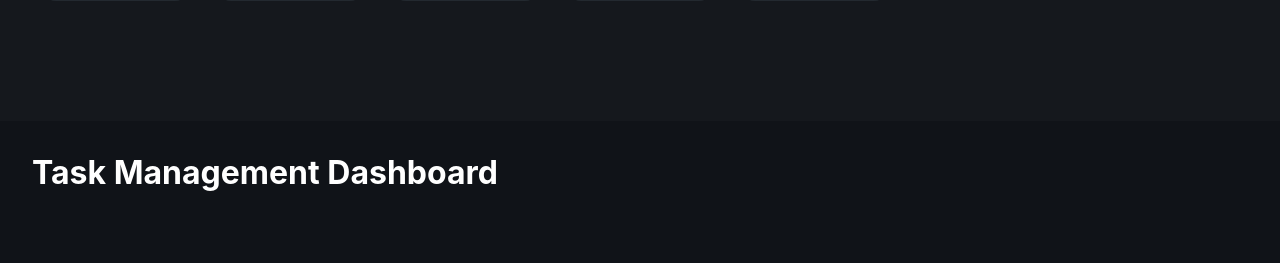
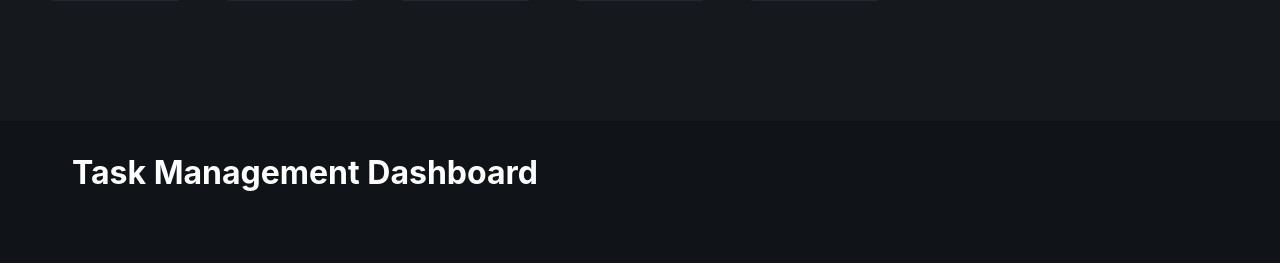
Before and after one commit to AmarJeetSharma6802/taskFronted, a React (Vite) app: page /dashboard in a window 1280 px wide. Shown: the part 1789-2052 px from the top of the page. Built offline with nearby package versions, Linux system fonts and the light colour scheme.

Commit message:
add id in navbar

```diff
--- a/src/App.css
+++ b/src/App.css
@@ -7,6 +7,8 @@
 .task_heading{
     color:white;
     padding: 2rem;
+    max-width: 1200px;
+    margin: auto;
 }
 .search-input{
     width:100%;
--- a/src/component/Task.jsx
+++ b/src/component/Task.jsx
@@ -8,7 +8,6 @@ export default function Task() {
   const [description, setDescription] = useState("");
   const [editId, setEditId] = useState(null);
   const [search, setSearch] = useState("");
-
 
   const token = localStorage.getItem("token");
   const API = import.meta.env.VITE_API_URL;
@@ -29,14 +28,14 @@ export default function Task() {
       await axios.put(
         `${API}/api/updateTaks/${editId}`,
         { title, description },
-        { headers: { Authorization: `Bearer ${token}` } }
+        { headers: { Authorization: `Bearer ${token}` } },
       );
       setEditId(null);
     } else {
       await axios.post(
         `${API}/api/createTask`,
         { title, description },
-        { headers: { Authorization: `Bearer ${token}` } }
+        { headers: { Authorization: `Bearer ${token}` } },
       );
     }
 
@@ -66,16 +65,13 @@ export default function Task() {
   //   : [];
 
   const filteredTasks = tasks.filter((task) =>
-      task.title.toLowerCase().includes(search.toLowerCase())
-    )
+    task.title.toLowerCase().includes(search.toLowerCase()),
+  );
 
   return (
     <>
-    <h1 className="task_heading">Task Management Dashboard</h1>
+      <h1 className="task_heading" id="task">Task Management Dashboard</h1>
       <div className="task-container">
-
-
-
         <input
           className="search-input"
           placeholder="Search task..."
--- a/src/navbar/Navbar.jsx
+++ b/src/navbar/Navbar.jsx
@@ -79,7 +79,7 @@ function Navbar() {
           <a href="#work">Work</a>
           <a href="#about">About</a>
           <a href="#stack">Stack</a>
-          <a href="#stack">My Tasks</a>
+          <a href="#task">My Tasks</a>
           <a href="#contact">Contact</a>
         </nav>
 
```
Lines whose indentation alone changed are shown as unchanged.
